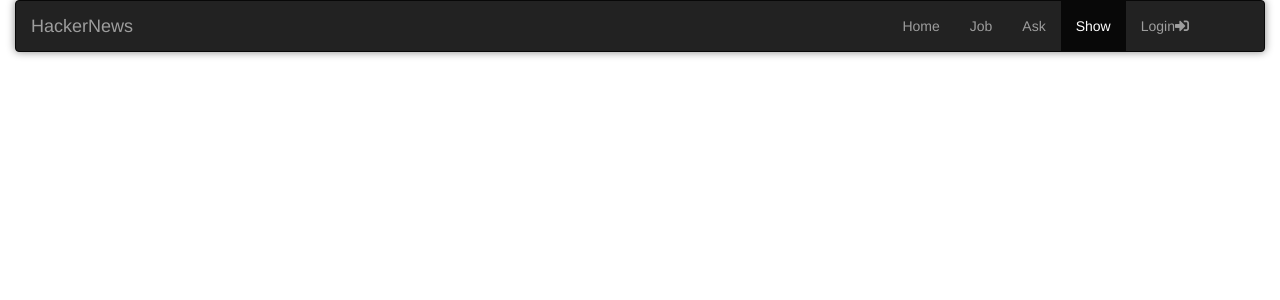
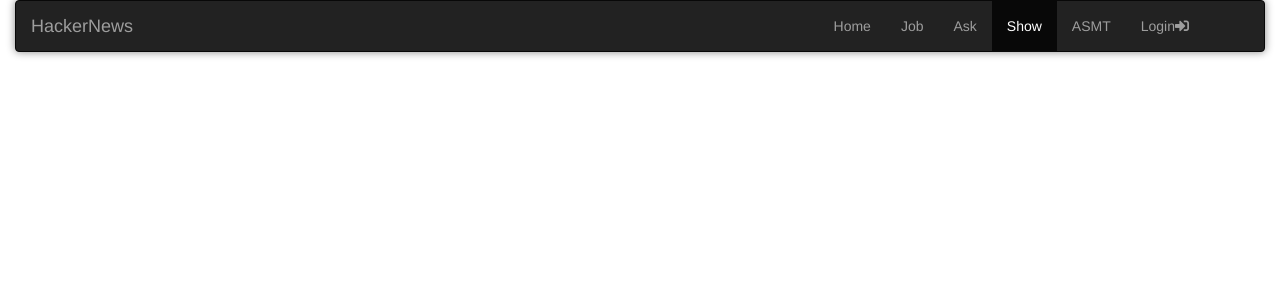
Before and after one commit to xuzon-G/HackerNews, a PHP site: page /views/shows in a window 1280 px wide. Shown: the top 300 px of the page. Run offline with PHP 8.4, Linux system fonts and the light colour scheme; data that the repository does not hold is empty; some libraries are stand-ins or nearby versions.

Commit message:
posting by the user working

```diff
--- a/views/index.php
+++ b/views/index.php
@@ -60,6 +60,10 @@ class path
 	{
 		include('login.php');
 	}
+	function asmt()
+	{
+		include 'Asmt.php';
+	}
 	function error()
 	{
 		echo "<h1>this is error page</h1>";
@@ -88,6 +92,9 @@ switch($routeName)
 		case 'login':
 		$p->login();
 		break;
+	case 'Asmt':
+			$p->asmt();
+			break;
 
 	case 'NewStories':
 	case 'TopStories':
--- a/views/userInterface.php
+++ b/views/userInterface.php
@@ -50,6 +50,7 @@ foreach (  $route as $value) {
 								<li class=<?php if ($path=="job") { echo "active";}else{ echo "";}?>><a href="/views/job">Job</a></li>
 								<li class=<?php if ($path=="ask") { echo "active";}else{ echo "";}?>><a href="/views/ask">Ask</a></li>
 								<li class=<?php if ($path=="shows") { echo "active";}else{ echo "";}?>><a href="/views/shows">Show</a></li>
+								<li class=<?php if ($path=="Asmt") { echo "active";}else{ echo "";}?>><a href="/views/Asmt">ASMT</a></li>
 
 								<li class="login">
 
```
Also changed, not shown: Controller/GetCommentData.php (+9 -0 lines), views/Asmt.php (added, +16 -0 lines).
